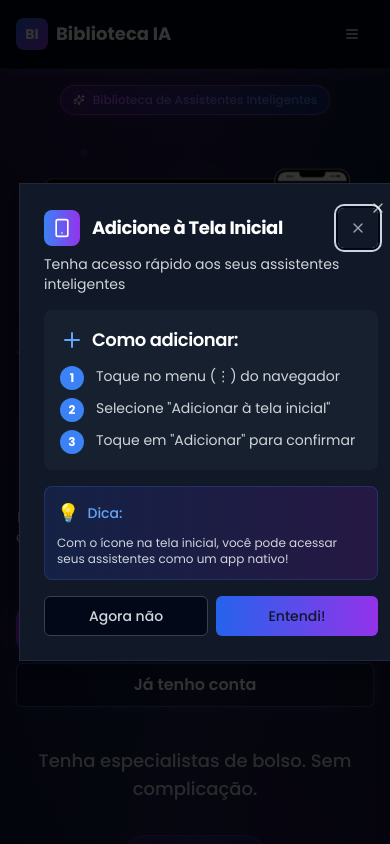
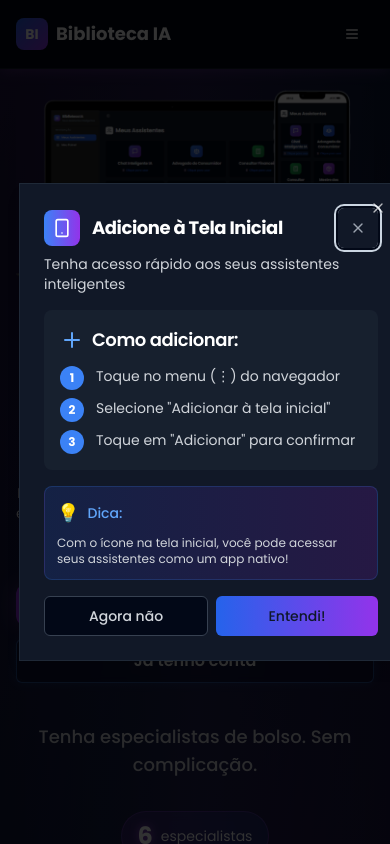
Before and after one commit to somosconsumidores/assistente-inteligente-pro, a React (Vite) app: page / in a window 390 px wide. Shown: the top 844 px of the page. Built offline with nearby package versions, Linux system fonts and the light colour scheme.

Commit message:
Move image to top on mobile
Move the hero section image to the top of the page on mobile, placing the "Biblioteca de Assistentes Inteligentes" div below the image.

```diff
--- a/src/components/Hero.tsx
+++ b/src/components/Hero.tsx
@@ -30,19 +30,19 @@ const Hero = () => {
         <div className="grid lg:grid-cols-2 gap-8 items-start">
           {/* Left Column - Text Content */}
           <div className="text-center lg:text-left space-y-6 sm:space-y-8 -mt-8">
-          {/* Badge */}
+          {/* Mobile Image - moved to top */}
+          <div className="lg:hidden flex justify-center items-center">
+            <div className="relative">
+              <img src="/lovable-uploads/34bb5e1e-d7aa-4050-be50-2baeacf13021.png" alt="Aplicativo Biblioteca IA em dispositivos móveis e desktop" className="max-w-full h-auto rounded-lg shadow-2xl" />
+            </div>
+          </div>
+
+          {/* Badge - moved below image on mobile */}
           <div className="inline-flex items-center px-3 py-1.5 sm:px-4 sm:py-2 rounded-full bg-gradient-to-r from-purple-600/30 to-blue-600/30 border-neon neon-glow-subtle">
             <Sparkles className="w-3 h-3 sm:w-4 sm:h-4 text-neon mr-2 icon-glow" />
             <span className="text-xs sm:text-sm font-medium text-gradient-neon">
               Biblioteca de Assistentes Inteligentes
             </span>
-          </div>
-
-          {/* Mobile Image - appears after badge */}
-          <div className="lg:hidden flex justify-center items-center pt-6">
-            <div className="relative">
-              <img src="/lovable-uploads/34bb5e1e-d7aa-4050-be50-2baeacf13021.png" alt="Aplicativo Biblioteca IA em dispositivos móveis e desktop" className="max-w-full h-auto rounded-lg shadow-2xl" />
-            </div>
           </div>
 
           {/* Main Heading */}
```
